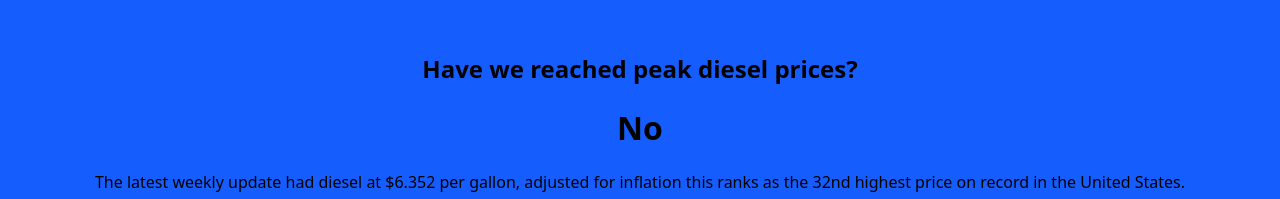
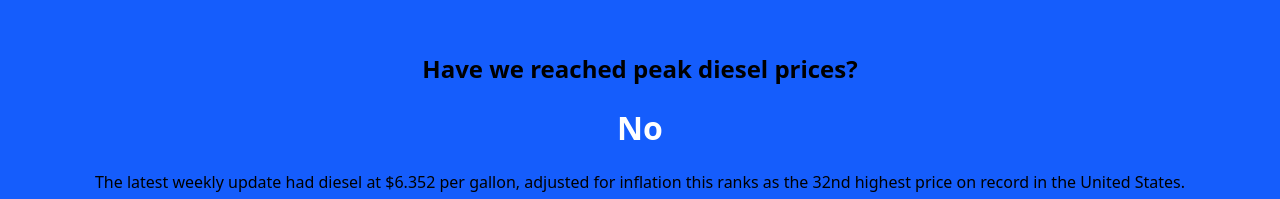
Before and after one commit to malelew/peak-diesel, a SvelteKit app in the folder peakdiesel-app/: page / in a window 1280 px wide. Shown: the top 199 px of the page. Built offline with nearby package versions, Linux system fonts and the light colour scheme.

Commit message:
White h2 text

```diff
--- a/peakdiesel-app/src/routes/+page.svelte
+++ b/peakdiesel-app/src/routes/+page.svelte
@@ -14,7 +14,7 @@
 {#if isPeak}
 	<h1>Yes</h1>
 {:else}
-	<h1>No</h1>
+	<h1 class='not-peak'>No</h1>
 {/if}
 
 <p>
@@ -36,4 +36,8 @@
 	p {
 		text-align: center;
 	}
+
+  .not-peak {
+    color: white;
+  }
 </style>
```
